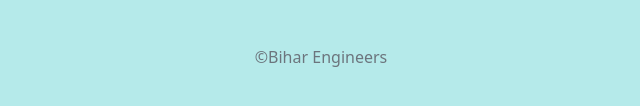
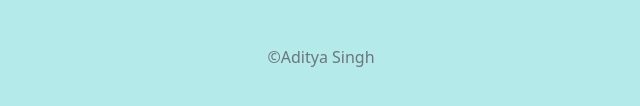
Before and after one commit to adityarathore063/Newsletter-Signup, a website: page signup.html in a window 1280 px wide. Shown: the part 526-632 px from the top of the page, 319-959 px from the left. Drawn offline with nearby package versions, Linux system fonts and the light colour scheme.

Commit message:
Update signup.html

```diff
--- a/signup.html
+++ b/signup.html
@@ -60,7 +60,7 @@
       <input type="email" name="email" class="form-control bottom" id="floatingEmail" placeholder="Email" required>
 
       <button class="w-100 btn btn-lg btn-primary" type="submit">Sign Up</button>
-      <p class="mt-5 mb-3 text-muted">&copy;Bihar Engineers</p>
+      <p class="mt-5 mb-3 text-muted">&copy;Aditya Singh</p>
     </form>
   </main>
 
```
